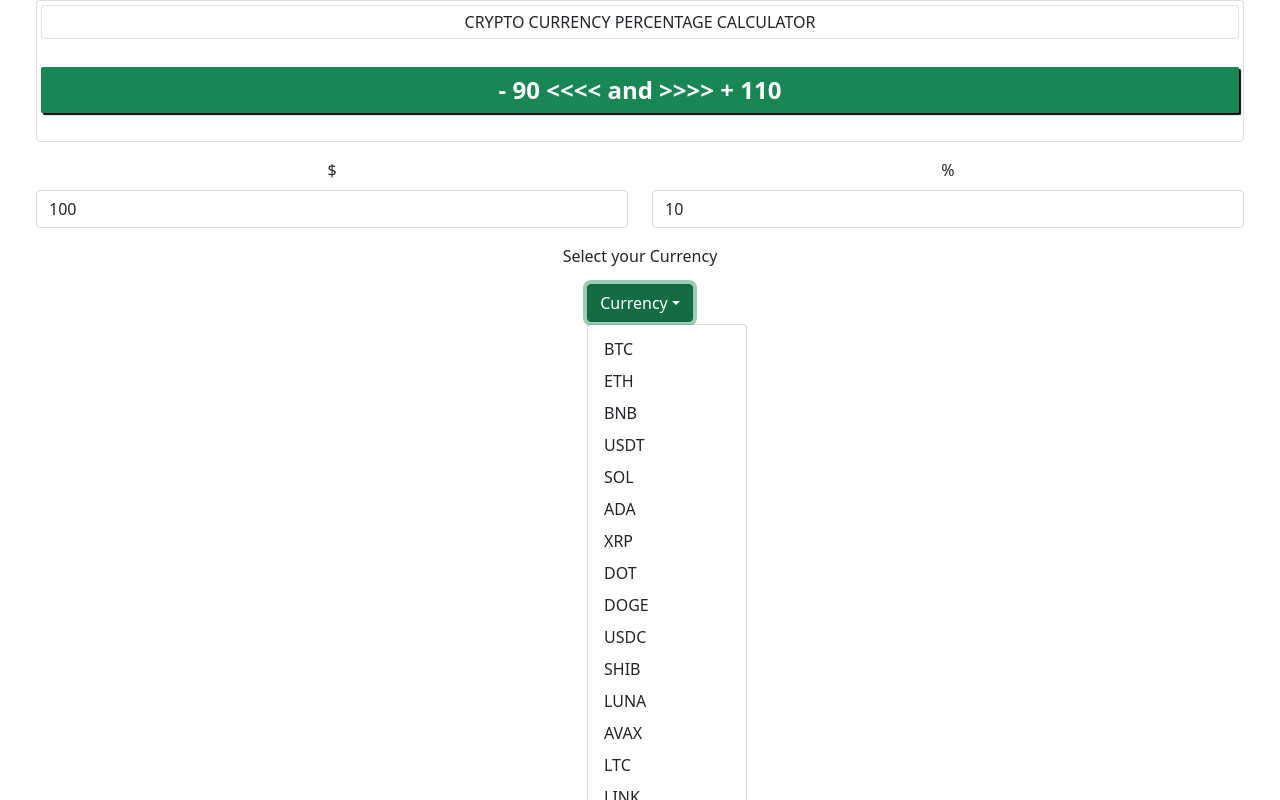
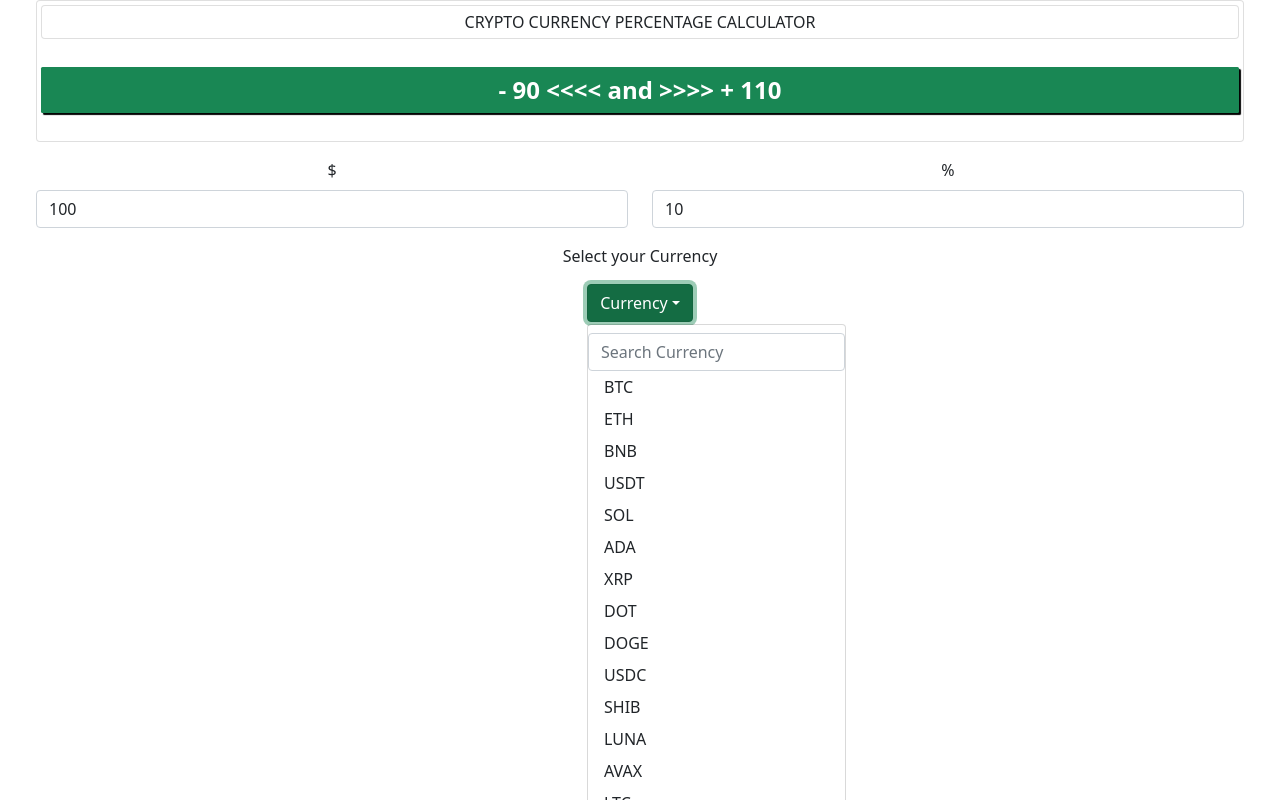
Before and after one commit to x3meuriel/crypto-percentage-calc, a React (Create React App) app in the folder client/: page / in a window 1280 px wide. Both pictures are taken after a click on the button "Currency". Shown: the top 800 px of the page. Built offline with nearby package versions, Linux system fonts and the light colour scheme; no server answers.

Commit message:
adding a search input

```diff
--- a/client/src/components/percentage/percentage.js
+++ b/client/src/components/percentage/percentage.js
@@ -38,6 +38,17 @@ const getCurrencyHandler = async () =>{
     }
 }
 
+const handleCurrency = (currency, jsonData)=>{
+   const currencyArr = [...jsonData ]
+    currency = currency.toUpperCase()
+   const data = currencyArr.filter((item)=>{
+         return item.symbol.includes(currency)
+    });
+
+    console.log(currencyArr)
+    return data;
+}
+
 
 const PercentageDisplay = (props)=>{
 
@@ -54,6 +65,7 @@ const PercentageDisplay = (props)=>{
     const [currency, setCurrency] = useState(JsonCurrency.data);
     const [currencyValue, setCurrencyValue] = useState(null)
     const [currencyName, setCurrencyName] = useState('Currency')
+    const [filteredCurrency, setfilteredCurrency] = useState('')
 
 
     useEffect( ()=>{
@@ -71,6 +83,27 @@ const PercentageDisplay = (props)=>{
         fetchData()
 
     }, [currencyName])
+
+    // useEffect(()=>{
+
+    //     // setCurrency(handleCurrency(filteredCurrency, currency))
+
+    //     if(handleCurrency(filteredCurrency, currency) < 1){
+    //         setCurrency(JsonCurrency.data)
+    //     }
+
+    //     else{
+    //         setCurrency(handleCurrency(filteredCurrency, currency))
+    //     }
+
+
+    //     return () =>{
+    //         window.removeEventListener('change', setfilteredCurrency)
+    //     }
+
+
+    // }, [filteredCurrency, currency])
+
 
 
     return(
@@ -109,7 +142,17 @@ const PercentageDisplay = (props)=>{
                    {currencyName}
                 </Dropdown.Toggle>
 
+
+
                 <Dropdown.Menu >
+                   <Form.Control  type = 'search' placeholder='Search Currency' onChange = {(event)=> {
+
+
+                        setCurrency(handleCurrency(event.target.value, currency))
+                        // setfilteredCurrency(event.target.value)
+                        // setCurrency(handleCurrency(filteredCurrency, currency))
+                   }
+                   }/>
                 {
 
                     typeof(currency) === 'object' ?
```
Also changed, not shown: 27 other files (tests, documents, lock files or other folders).
